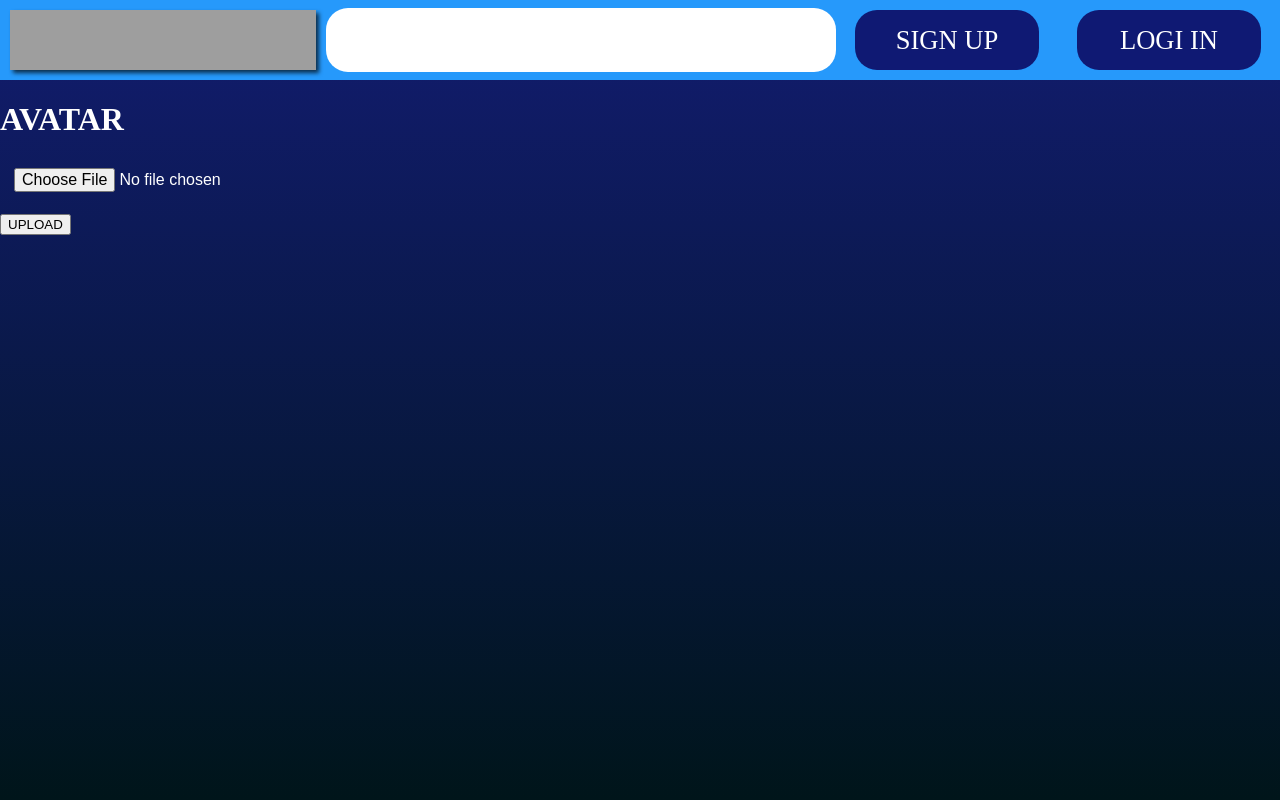
After one commit to Sadzka/Squadza, a PHP site: page /public/views/profile.php in a window 1280 px wide. The commit adds this page. Run offline with PHP 8.4, Linux system fonts and the light colour scheme; grey boxes are pictures that could not be loaded.

Commit message:
file upload added

```diff
--- a/index.php
+++ b/index.php
@@ -8,9 +8,11 @@ $path = parse_url( $path, PHP_URL_PATH);
 Router::get('', 'DefaultController');
 Router::get('index', 'DefaultController');
 //Router::get('login', 'DefaultController');
-Router::get('register', 'DefaultController');
+//Router::get('register', 'DefaultController');
 
 Router::post('login', 'SecurityController');
 Router::post('register', 'SecurityController');
 
+Router::post('profile', 'SecurityController');
+
 Router::run($path);
--- a/public/css/main.css
+++ b/public/css/main.css
@@ -4,7 +4,9 @@ body {
     height: 100vh;
     background: transparent linear-gradient(180deg, rgba(18,28,112,1) 0%, rgba(0,21,26,1) 100%) 0% 0% no-repeat padding-box;
     margin: 0px;
+	color: white;
 }
+
 
 #logo {
     width: 40%;
@@ -85,6 +87,46 @@ hr {
     text-decoration: none;
 }
 
+/* Header */
+
+header {
+	display: flex;
+	flex-direction: row;
+
+	width: 100vw;
+	height: 5em;
+	margin: 0;
+	background-color: rgb(38, 153, 251);
+}
+
+.logoheader {
+	width: 25vw;
+    margin: 10px;
+	fill: red;
+	filter: drop-shadow( 3px 3px 2px rgba(0, 0, 0, .7));
+}
+
+.searchheader {
+	margin: 0.5em 0;
+	padding: 0 10px;
+	width: 40vw;
+	height: 4em;
+	border-radius: 22px;
+}
+
+.buttonheader {
+	width: 15vw;
+    justify-content: center;
+    align-items: center;
+	display: flex;
+	background-color: rgb(15, 25, 115);
+	margin: 10px 1.5%;
+	border-radius: 22px;
+	color: white;
+	font-size: 1.66em;
+	text-decoration: none;
+}
+
 @media only screen and (max-device-width: 420px) {
     .container {
         width: 80%;
--- /dev/null
+++ b/public/views/profile.php
@@ -0,0 +1,32 @@
+<!DOCTYPE HTML>
+<head>
+    <link type="text/css" rel="stylesheet" href="public/css/main.css">
+</head>
+
+<body>
+
+	<header>
+		<embed class="logoheader" src="public/img/Squadza.svg"/>
+		<input class="searchheader" name="search">
+		<a class="buttonheader" href="login"> SIGN UP </a>
+		<a class="buttonheader" href="login"> LOGI IN </a>
+	</header>
+
+	<h1>AVATAR</h1>
+	<?php
+		echo isset($messages);
+			if(isset($messages)){
+				foreach($messages as $message) {
+					echo $message;
+				}
+			}
+		?>
+	<form action="#" method="POST" ENCTYPE="multipart/form-data">
+		<input type="file" name="file"> <br/>
+		<button type="submit">UPLOAD</button>
+
+	</form>
+
+	<div class="content">
+	</div>
+</body>
--- a/public/views/register.html
+++ b/public/views/register.php
@@ -9,6 +9,7 @@
         <form class="login-form" action="login.php" method="POST">
 
                     <input class="input-text" type="text"     name="email"     placeholder="email">
+                    <input class="input-text" type="text"     name="username"  placeholder="username">
                     <input class="input-text" type="password" name="password"  placeholder="passsword" autocomplete="off">
                     <input class="input-text" type="password" name="passwordC" placeholder="confirm passsword" autocomplete="off">
 
--- a/src/controllers/AppController.php
+++ b/src/controllers/AppController.php
@@ -33,7 +33,7 @@ class AppController {
         }
 		else {
 			ob_start();
-            include 'public/views/404.html';
+            include 'public/views/404.php';
             $output = ob_get_clean();
 		}
         print $output;
```
Also changed, not shown: docker-compose.yml (deleted, +0 -20 lines), src/controllers/SecurityController.php (+45 -0 lines), public/img/Squadza.svg, public/views/404.php (renamed from public/views/404.html), public/views/index.php (renamed from public/views/index.html), src/controllers/DefaultController.php (line endings or trailing spaces), 3 other files.
